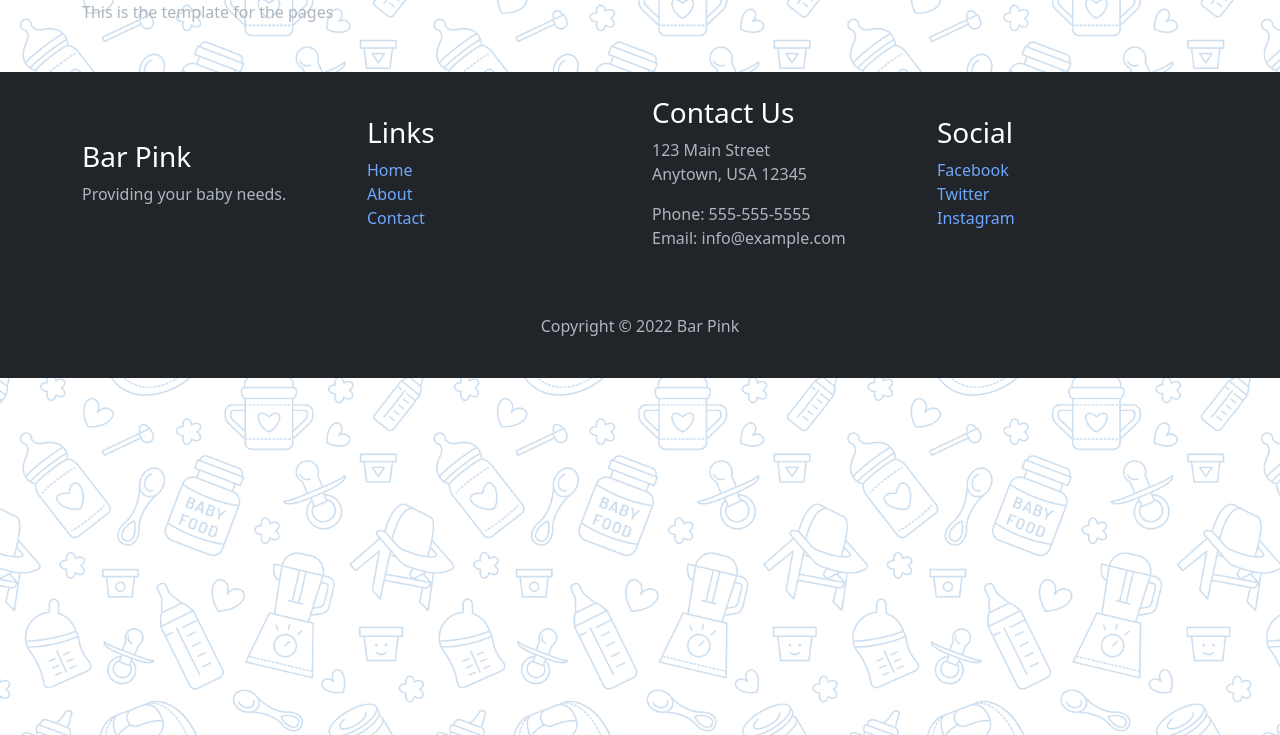
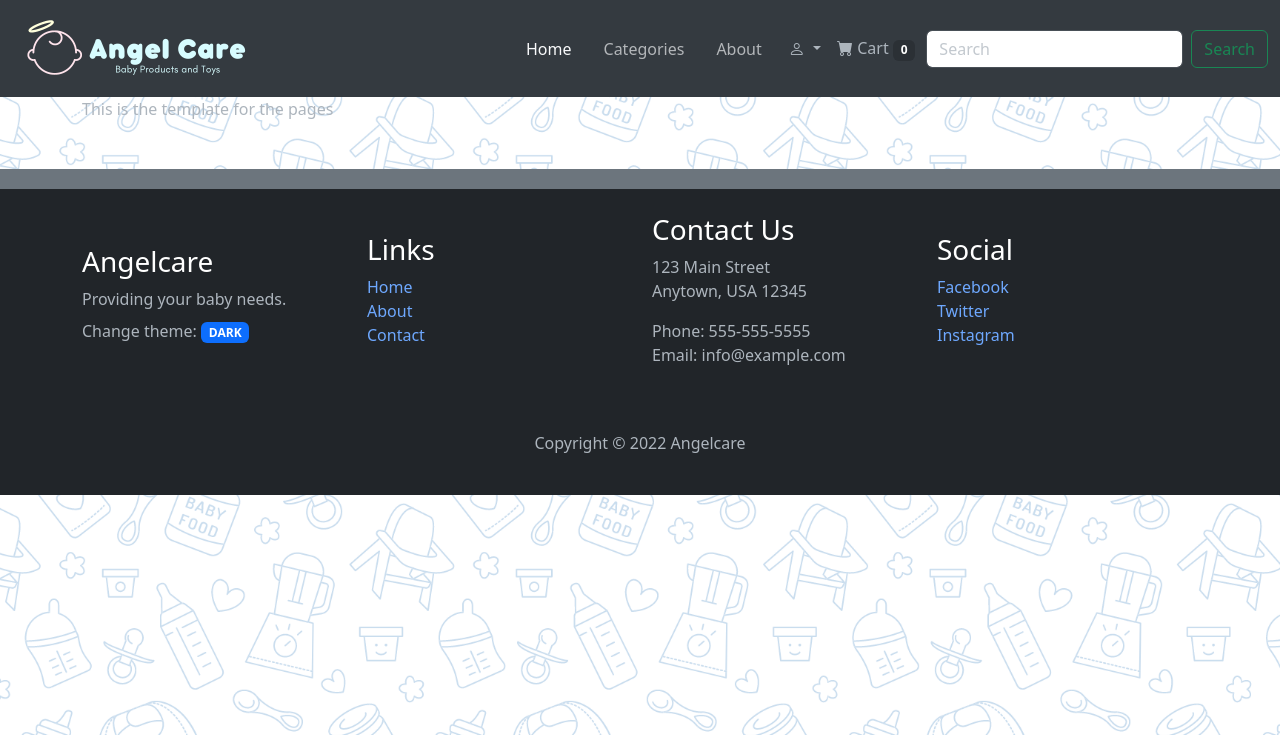
Before and after one commit to faustojc/baby-product-website, a PHP site: page /test.php in a window 1280 px wide. Shown: the top 735 px of the page. Run offline with PHP 8.4, Linux system fonts and the light colour scheme.

Commit message:
Updated the template

```diff
--- a/test.php
+++ b/test.php
@@ -12,26 +12,85 @@
     <title>Angelcare Sign up</title>
     <!-- Bootstrap -->
     <link href="css/bootstrap/bootstrap.min.css" rel="stylesheet" />
-    <script src="js/bootstrap/bootstrap.bundle.min.js"></script>
+    <link rel="stylesheet" href="https://cdn.jsdelivr.net/npm/bootstrap-icons@1.10.3/font/bootstrap-icons.css">
 
     <!-- Custom styles & js-->
     <link rel="stylesheet" href="css/style.css" />
-    <script src="js/main.js"></script>
 </head>
 
 <body data-bs-theme="dark">
     <div class="d-flex align-items-center flex-column vh-100">
+        <!-- Navbar -->
+        <nav class="navbar navbar-expand-lg bg-body-secondary w-100">
+            <div class="container-fluid">
+                <a class="navbar-brand" href="main.php">
+                    <img class="w-50" src="images/angelcare-logo.png" alt="">
+                </a>
+                <button class="navbar-toggler" type="button" data-bs-toggle="collapse" data-bs-target="#navbarContent" aria-controls="navbarContent" aria-expanded="false" >
+                    <span class="navbar-toggler-icon"></span>
+                </button>
+                <div class="collapse navbar-collapse justify-content-between" id="navbarContent">
+                    <ul class="navbar-nav my-auto">
+                        <li class="nav-item my-auto mx-lg-2">
+                            <a class="nav-link active" aria-current="page" href="#">Home</a>
+                        </li>
+                        <li class="nav-item my-auto mx-lg-2">
+                            <a class="nav-link" href="#">Categories</a>
+                        </li>
+                        <li class="nav-item my-auto mx-lg-2">
+                            <a class="nav-link" href="#">About</a>
+                        </li>
+                    </ul>
+                    <ul class="navbar my-auto list-unstyled">
+                        <li class="nav-item my-auto mx-lg-2 dropdown">
+                            <a class="nav-link dropdown-toggle" href="#" role="button" data-bs-toggle="dropdown" aria-expanded="false">
+                                <i class="bi bi-person"></i>
+                            </a>
+                            <ul class="dropdown-menu">
+                                <li><a class="dropdown-item" href="#">Login</a></li>
+                                <li><a class="dropdown-item" href="#">Register</a></li>
+                            </ul>
+                        </li>
+                        <li class="nav-item d-flex my-auto mx-lg-2 align-items-center">
+                            <ul class="bi bi-cart-fill p-0" role="button" data-bs-toggle="offcanvas" data-bs-target="#offcanvas-cart" aria-controls="offcanvas-cart">
+                                Cart
+                                <span class="badge bg-body-tertiary" id="cart-count">0</span>
+                            </ul>
+                        </li>
+                    </ul>
+                    <form class="d-flex" role="search">
+                        <input class="form-control me-2" type="search" placeholder="Search" aria-label="Search">
+                        <button class="btn btn-outline-success" type="submit">Search</button>
+                    </form>
+                </div>
+            </div>
+        </nav>
+        <!-- Offcanvas -->
+        <div class="offcanvas offcanvas-end" data-bs-scroll="true" tabindex="-1" id="offcanvas-cart">
+            <div class="offcanvas-header">
+                <h5 class="offcanvas-title" id="offcanvasTitle">Your cart list</h5>
+                <button type="button" class="btn-close" data-bs-dismiss="offcanvas" aria-label="Close"></button>
+            </div>
+            <div class="offcanvas-body">
+                <div class="container-fluid">
+                </div>
+            </div>
+        </div>
         <!-- Content -->
         <div class="container">
             This is the template for the pages
         </div>
         <!-- Footer -->
-    <footer class="bg-body py-4 mt-5 w-100">
+        <footer class="bg-body py-4 mt-5 w-100 border-top border-secondary" style="border-width: 20px!important;">
             <div class="container">
                 <div class="row justify-content-between align-items-center">
                     <div class="col-md-3">
-                    <h3>Bar Pink</h3>
-                    <p>Providing your baby needs.</p>
+                        <h3>Angelcare</h3>
+                        <p class="mb-2">Providing your baby needs.</p>
+                        <p class="mb-2">
+                            Change theme:
+                            <span id="changeTheme" class="badge text-wrap text-bg-primary w-auto" role="button"></span>
+                        </p>
                     </div>
                     <div class="col-md-3">
                         <h3>Links</h3>
@@ -63,11 +122,15 @@
                 </div>
                 <div class="row mt-5">
                     <div class="col text-center">
-                    <p>Copyright &copy; 2022 Bar Pink</p>
+                        <p>Copyright &copy; 2022 Angelcare</p>
                     </div>
                 </div>
             </div>
         </footer>
+
+        <script defer src="js/main.js"></script>
+        <script defer src="js/changeTheme.js"></script>
+        <script defer src="js/bootstrap/bootstrap.bundle.min.js"></script>
     </div>
 </body>
 
```
Lines whose indentation alone changed are shown as unchanged.
